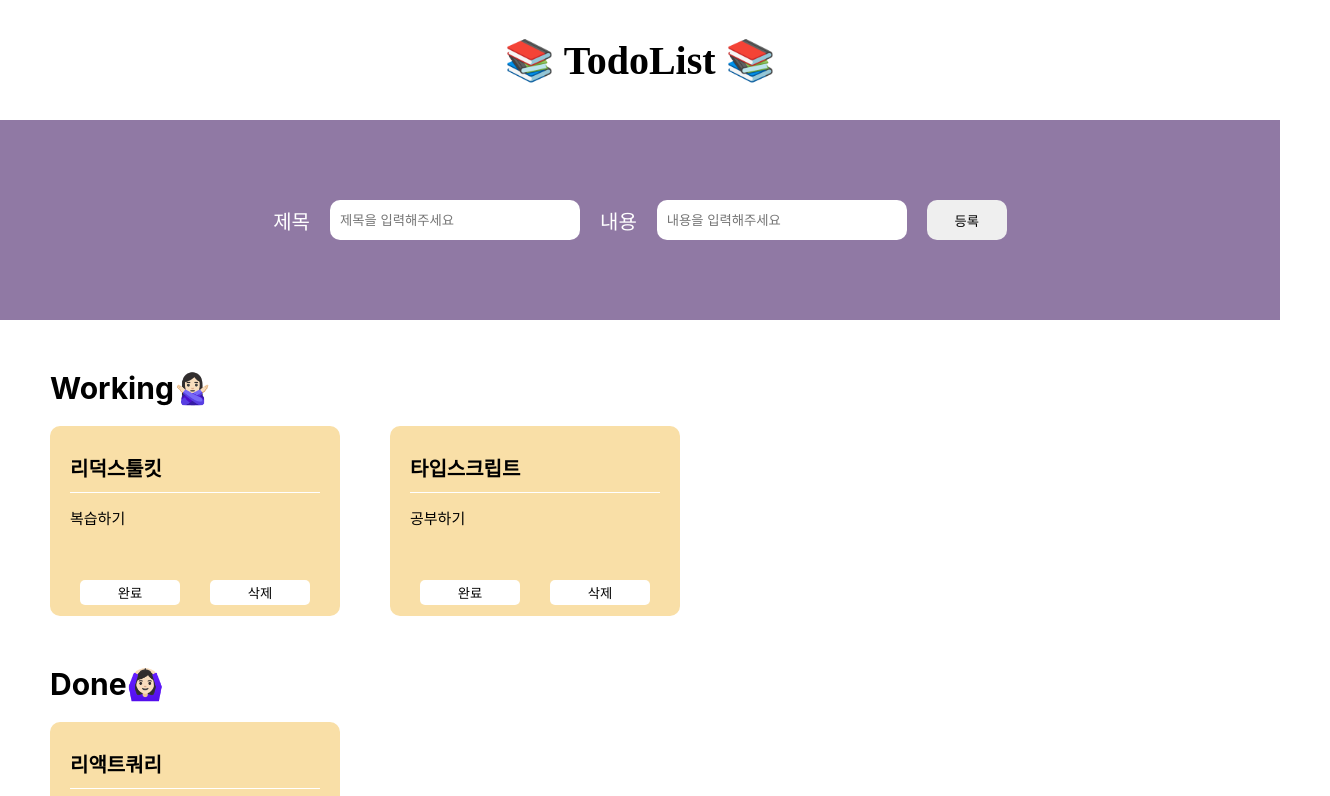
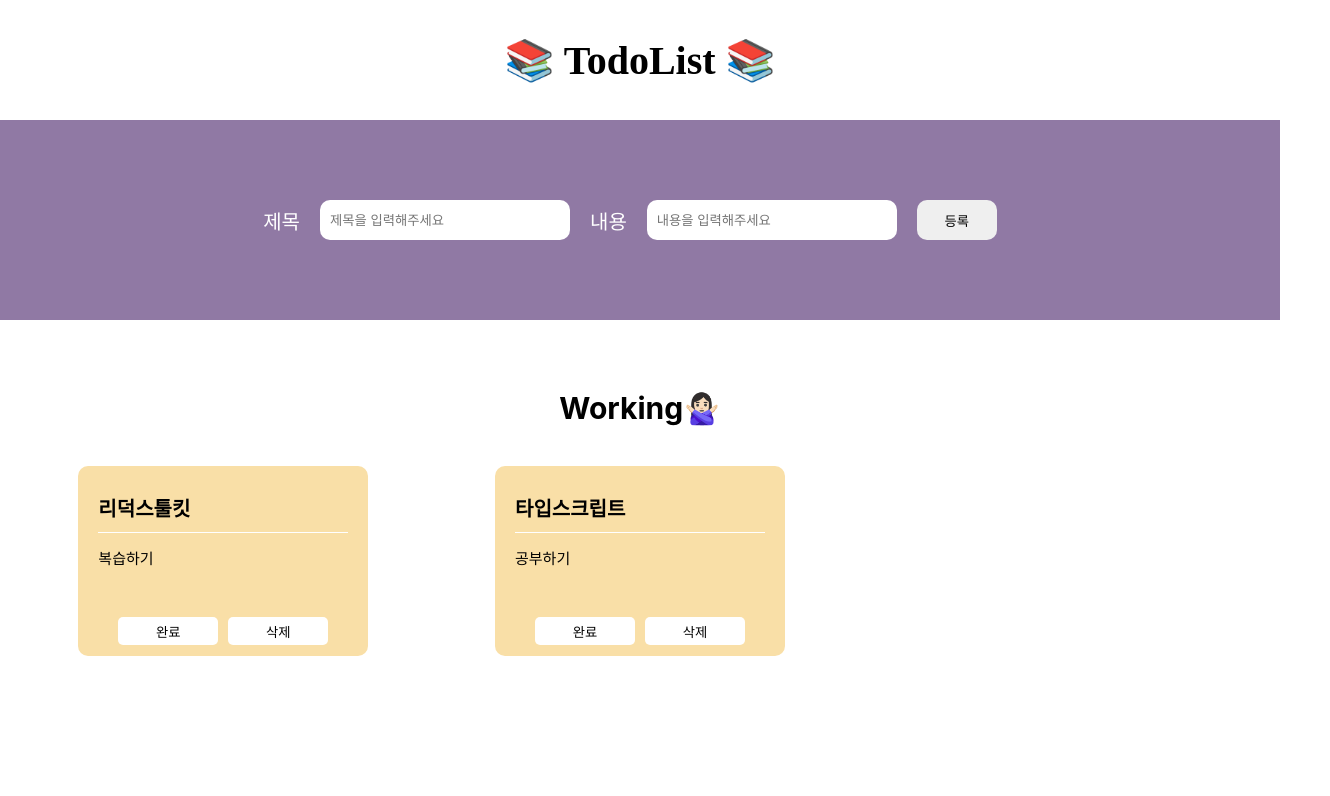
Before and after one commit to Yeahzzl/sparta-ts-todo, a React (Create React App) app: page / in a window 1280 px wide. Shown: the top 796 px of the page, 1330 px wide, since content can reach past the window. Built offline with nearby package versions, Linux system fonts and the light colour scheme.

Commit message:
Feat: toolkit todo 완성

```diff
--- a/package.json
+++ b/package.json
@@ -12,14 +12,17 @@
     "@types/react": "^18.0.0",
     "@types/react-dom": "^18.0.0",
     "@types/styled-components": "^5.1.34",
+    "@types/uuid": "^9.0.7",
     "react": "^18.2.0",
     "react-dom": "^18.2.0",
     "react-redux": "^9.0.4",
     "react-router-dom": "^6.21.0",
     "react-scripts": "5.0.1",
+    "react-toastify": "^9.1.3",
     "redux": "^5.0.0",
     "styled-components": "^6.1.1",
     "styled-reset": "^4.5.1",
+    "sweetalert2": "^11.10.1",
     "typescript": "^4.4.2",
     "uuid": "^9.0.1",
     "uuidv4": "^6.2.13",
--- a/src/components/Input.tsx
+++ b/src/components/Input.tsx
@@ -4,23 +4,38 @@ import { useDispatch } from "react-redux";
 import { styled } from "styled-components";
 import { addTodo } from "../redux/modules/todoSlice";
 import { v4 as uuidv4 } from "uuid";
+import { toast, ToastContainer } from "react-toastify";
+import "react-toastify/dist/ReactToastify.css";
+import Swal from "sweetalert2";
 
 const Input = () => {
   const [title, setTitle] = useState<string>("");
   const [contents, setContents] = useState<string>("");
   const dispatch = useDispatch();
 
-  const titleChangeHandler = (event: React.ChangeEvent<HTMLInputElement>) => {
+  const titleChangeHandler = (
+    event: React.ChangeEvent<HTMLInputElement>
+  ): void => {
     setTitle(event.target.value);
   };
 
-  const contentChangeHandler = (event: React.ChangeEvent<HTMLInputElement>) => {
+  const contentChangeHandler = (
+    event: React.ChangeEvent<HTMLInputElement>
+  ): void => {
     setContents(event.target.value);
   };
 
-  const onSubmit = (event: React.FormEvent<HTMLFormElement>) => {
+  const onSubmit = (event: React.FormEvent<HTMLFormElement>): void => {
     event.preventDefault();
 
+    if (!title) {
+      toast("제목을 입력해주세요");
+      return;
+    }
+    if (!contents) {
+      toast("내용을 입력해주세요");
+      return;
+    }
     const newTodo = {
       id: uuidv4(),
       title,
@@ -28,6 +43,11 @@ const Input = () => {
       isDone: false,
     };
     dispatch(addTodo(newTodo));
+
+    Swal.fire({
+      title: "등록되었습니다",
+      icon: "success",
+    });
 
     setTitle("");
     setContents("");
@@ -51,6 +71,18 @@ const Input = () => {
           placeholder="내용을 입력해주세요"
         />
         <StButton type="submit">등록</StButton>
+        <ToastContainer
+          position="top-right" // 알람 위치 지정
+          autoClose={3000} // 자동 off 시간
+          hideProgressBar={false} // 진행시간바 숨김
+          closeOnClick // 클릭으로 알람 닫기
+          rtl={false} // 알림 좌우 반전
+          pauseOnFocusLoss // 화면을 벗어나면 알람 정지
+          draggable // 드래그 가능
+          pauseOnHover // 마우스를 올리면 알람 정지
+          theme="light"
+          // limit={1} // 알람 개수 제한
+        />
       </StInputForm>
     </div>
   );
--- a/src/components/TodoList.tsx
+++ b/src/components/TodoList.tsx
@@ -3,16 +3,38 @@ import { useDispatch, useSelector } from "react-redux";
 import { styled } from "styled-components";
 import { deleteTodo, switchTodo } from "../redux/modules/todoSlice";
 import { RootState } from "../redux/config/configStore";
+import { todoData } from "../types/Type";
+import Swal from "sweetalert2";
 
-const TodoList = ({ isActive }: { isActive: any }) => {
+const TodoList = ({ isActive }: { isActive: boolean }) => {
   const dispatch = useDispatch();
-  const todos = useSelector((state: RootState): any => state.todoSlice);
+  const todos: todoData[] = useSelector(
+    (state: RootState): todoData[] => state.todoSlice
+  );
 
-  const deleteButtonHandler = (id: string) => {
-    dispatch(deleteTodo(id));
+  const deleteButtonHandler = (id: string): void => {
+    Swal.fire({
+      title: "정말로 삭제하시겠습니까?",
+      text: "삭제하면 되돌릴 수 없습니다",
+      icon: "warning",
+      showCancelButton: true,
+      confirmButtonColor: "#ffc76c",
+      cancelButtonColor: "#9079a4",
+      confirmButtonText: "Yes",
+    }).then((result): void => {
+      if (result.isConfirmed) {
+        Swal.fire({
+          title: "삭제되었습니다",
+          icon: "success",
+        });
+        dispatch(deleteTodo(id));
+      } else {
+        return;
+      }
+    });
   };
 
-  const switchButtonHandler = (id: string) => {
+  const switchButtonHandler = (id: string): void => {
     dispatch(switchTodo(id));
   };
   return (
@@ -21,10 +43,10 @@ const TodoList = ({ isActive }: { isActive: any }) => {
         <StListTitle>{isActive ? "Done🙆🏻‍♀️" : "Working🙅🏻‍♀️"}</StListTitle>
         <StTodoWrap>
           {todos
-            ?.filter((todo: any): boolean => {
+            ?.filter((todo: todoData): boolean => {
               return todo.isDone === isActive;
             })
-            .map((todo: any) => {
+            .map((todo: todoData) => {
               return (
                 <StTodoBox key={todo.id}>
                   <StTitle>{todo.title}</StTitle>
@@ -57,20 +79,26 @@ const TodoList = ({ isActive }: { isActive: any }) => {
 };
 
 const StContainer = styled.div`
-  width: 100vw;
+  width: 100%;
   height: 100%;
-  margin: 50px;
-  /* background-color: gray; */
+  padding: 50px 0;
+  display: flex;
+  justify-content: center;
+  flex-direction: column;
 `;
 
 const StListTitle = styled.h1`
   font-size: 30px;
-  text-align: left;
+  text-align: center;
 `;
 
 const StTodoWrap = styled.div`
-  display: flex;
+  width: 1200px;
+  display: grid;
+  grid-template-columns: repeat(3, 1fr);
+  place-items: center;
   gap: 50px;
+  margin: 20px auto 20px auto;
 `;
 const StTodoBox = styled.div`
   width: 250px;
@@ -78,6 +106,7 @@ const StTodoBox = styled.div`
   background-color: #f9dfa7;
   padding: 10px 20px;
   border-radius: 10px;
+  flex-wrap: wrap;
 `;
 
 const StTitle = styled.h2`
@@ -99,11 +128,11 @@ const StButtonWrap = styled.div`
   display: flex;
   justify-content: center;
   align-items: flex-end;
-  gap: 30px;
+  gap: 10px;
 `;
 const Button = styled.button`
   width: 100px;
-  height: 25px;
+  height: 28px;
   border-style: none;
   background-color: white;
   border-radius: 5px;
```
Also changed, not shown: 1 other file (tests, documents, lock files or other folders).
